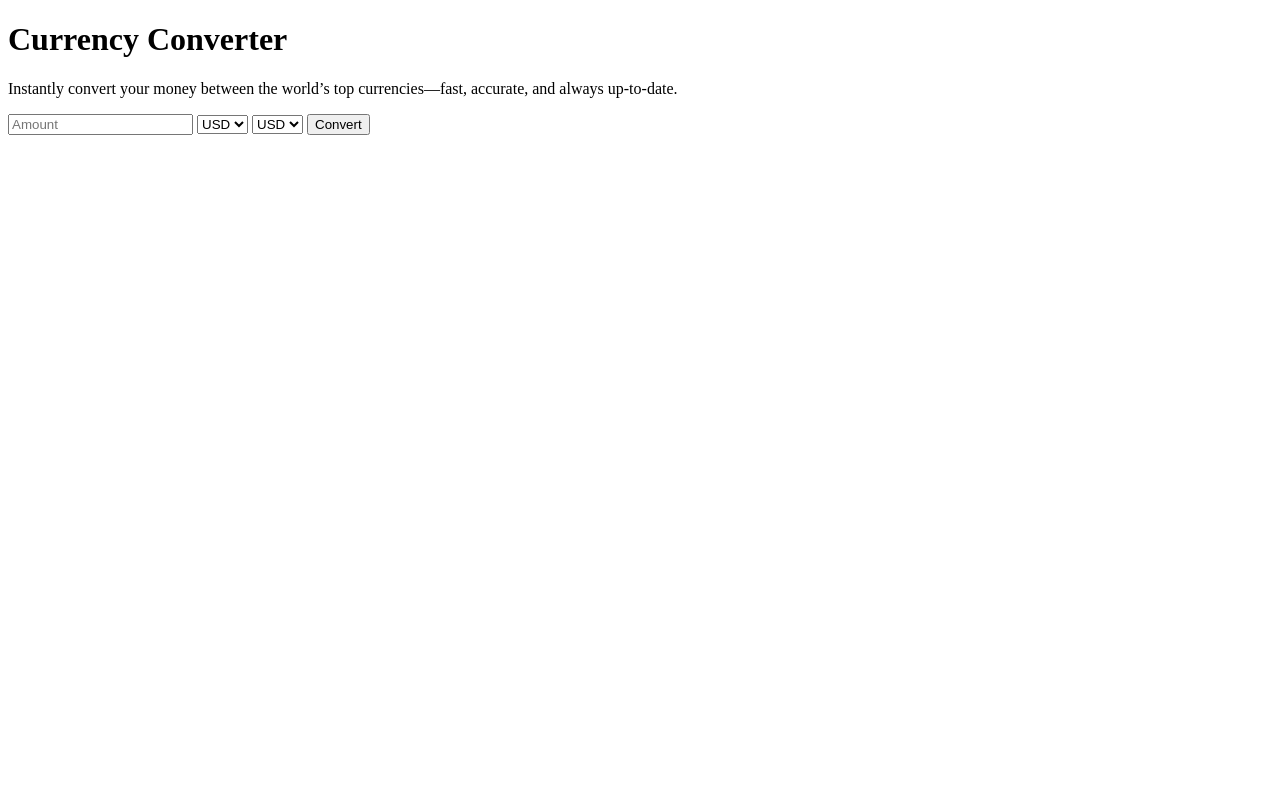
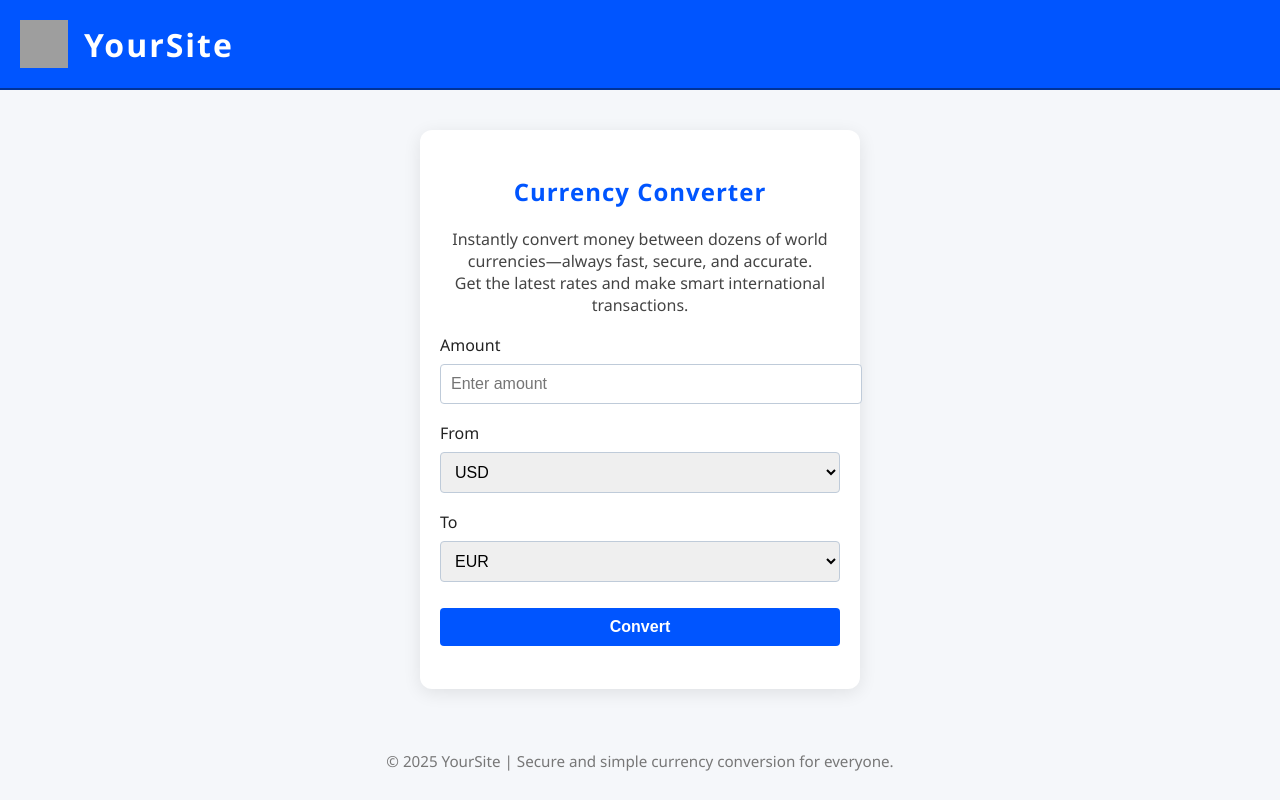
Before and after one commit to reginastepp/My-currency-converter, a plain HTML site: page index.html in a window 1280 px wide. Drawn offline with Linux system fonts and the light colour scheme; grey boxes are pictures that could not be loaded.

Commit message:
Update index.html

```diff
--- a/index.html
+++ b/index.html
@@ -1,35 +1,158 @@
 <!DOCTYPE html>
 <html>
 <head>
-    <title>Simple Currency Converter</title>
+    <title>YourSite Currency Converter</title>
+    <style>
+        body {
+            font-family: 'Segoe UI', Arial, sans-serif;
+            background: #f5f7fa;
+            margin: 0;
+        }
+        .header {
+            display: flex;
+            align-items: center;
+            background: #0055ff;
+            color: #fff;
+            padding: 20px;
+            border-bottom: 2px solid #003399;
+        }
+        .logo {
+            width: 48px;
+            height: 48px;
+            margin-right: 16px;
+        }
+        .site-title {
+            font-size: 2em;
+            font-weight: bold;
+            letter-spacing: 2px;
+        }
+        .container {
+            max-width: 400px;
+            margin: 40px auto;
+            padding: 25px 20px;
+            background: #fff;
+            border-radius: 12px;
+            box-shadow: 0 4px 18px rgba(0,0,0,0.09);
+        }
+        h2 {
+            text-align: center;
+            color: #0055ff;
+            margin-bottom: 20px;
+            letter-spacing: 1px;
+        }
+        .desc {
+            text-align: center;
+            margin-bottom: 18px;
+            color: #444;
+        }
+        label {
+            font-weight: 500;
+            color: #222;
+            margin-top: 16px;
+        }
+        input, select, button {
+            width: 100%;
+            padding: 10px;
+            margin-top: 8px;
+            margin-bottom: 18px;
+            border-radius: 4px;
+            border: 1px solid #bfcbd9;
+            font-size: 1em;
+        }
+        button {
+            background: #0055ff;
+            color: #fff;
+            font-weight: bold;
+            border: none;
+            transition: background 0.2s;
+            cursor: pointer;
+        }
+        button:hover {
+            background: #003399;
+        }
+        #result {
+            font-weight: bold;
+            text-align: center;
+            color: #0055ff;
+            font-size: 1.1em;
+        }
+        .footer {
+            text-align: center;
+            padding: 22px;
+            font-size: 0.95em;
+            color: #777;
+        }
+    </style>
 </head>
 <body>
-    <h1>Currency Converter</h1>
-    <p>Instantly convert your money between the world’s top currencies—fast, accurate, and always up-to-date.</p>
-    <input type="number" id="amount" placeholder="Amount">
-    <select id="from">
-        <option value="USD">USD</option>
-        <option value="EUR">EUR</option>
-        <option value="GBP">GBP</option>
-        <!-- Add more currencies if you want -->
-    </select>
-    <select id="to">
-        <option value="USD">USD</option>
-        <option value="EUR">EUR</option>
-        <option value="GBP">GBP</option>
-    </select>
-    <button onclick="convert()">Convert</button>
-    <p id="result"></p>
+    <div class="header">
+        <img src="https://upload.wikimedia.org/wikipedia/commons/thumb/4/48/Markdown-mark.svg/1200px-Markdown-mark.svg.png" alt="Logo" class="logo" />
+        <span class="site-title">YourSite</span>
+    </div>
+    <div class="container">
+        <h2>Currency Converter</h2>
+        <div class="desc">
+            Instantly convert money between dozens of world currencies—always fast, secure, and accurate.<br>
+            Get the latest rates and make smart international transactions.
+        </div>
+        <label for="amount">Amount</label>
+        <input type="number" id="amount" placeholder="Enter amount" min="0" step="any" />
 
+        <label for="from">From</label>
+        <select id="from"></select>
+
+        <label for="to">To</label>
+        <select id="to"></select>
+
+        <button onclick="convert()">Convert</button>
+        <div id="result"></div>
+    </div>
+    <div class="footer">
+        &copy; 2025 YourSite | Secure and simple currency conversion for everyone.
+    </div>
     <script>
+        // List of popular world currencies
+        const currencies = [
+            "USD","EUR","GBP","JPY","AUD","CAD","CHF","CNY","HKD","NZD","SEK","KRW","SGD","INR","MXN",
+            "ZAR","BRL","RUB","TRY","PLN","DKK","THB","IDR","HUF","CZK","ILS","PHP","MYR","SAR","AED","CLP",
+            "COP","PKR","EGP","NOK","VND","TWD"
+        ];
+
+        // Fill dropdowns on page load
+        window.onload = function() {
+            let fromSel = document.getElementById("from");
+            let toSel = document.getElementById("to");
+            currencies.forEach(function(curr) {
+                let opt1 = document.createElement("option");
+                opt1.value = curr; opt1.text = curr;
+                fromSel.appendChild(opt1);
+                let opt2 = document.createElement("option");
+                opt2.value = curr; opt2.text = curr;
+                toSel.appendChild(opt2);
+            });
+            fromSel.value = "USD";
+            toSel.value = "EUR";
+        };
+
         async function convert() {
             let amount = document.getElementById("amount").value;
             let from = document.getElementById("from").value;
             let to = document.getElementById("to").value;
-            // Fetch rates from a free API
-            let res = await fetch(`https://api.frankfurter.app/latest?amount=${amount}&from=${from}&to=${to}`);
-            let data = await res.json();
-            document.getElementById("result").innerText = `${amount} ${from} = ${data.rates[to]} ${to}`;
+            if(!amount || isNaN(amount) || amount <= 0) {
+                document.getElementById("result").innerText = "Please enter a valid amount.";
+                return;
+            }
+            if(from === to) {
+                document.getElementById("result").innerText = `${amount} ${from} = ${amount} ${to}`;
+                return;
+            }
+            try {
+                let res = await fetch(`https://api.frankfurter.app/latest?amount=${amount}&from=${from}&to=${to}`);
+                let data = await res.json();
+                document.getElementById("result").innerText = `${amount} ${from} = ${data.rates[to]} ${to}`;
+            } catch (err) {
+                document.getElementById("result").innerText = "Conversion failed. Try again.";
+            }
         }
     </script>
 </body>
```
